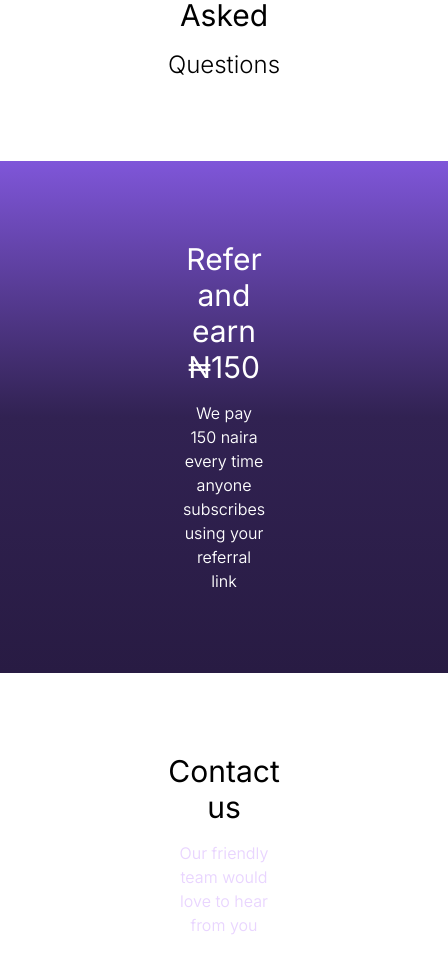
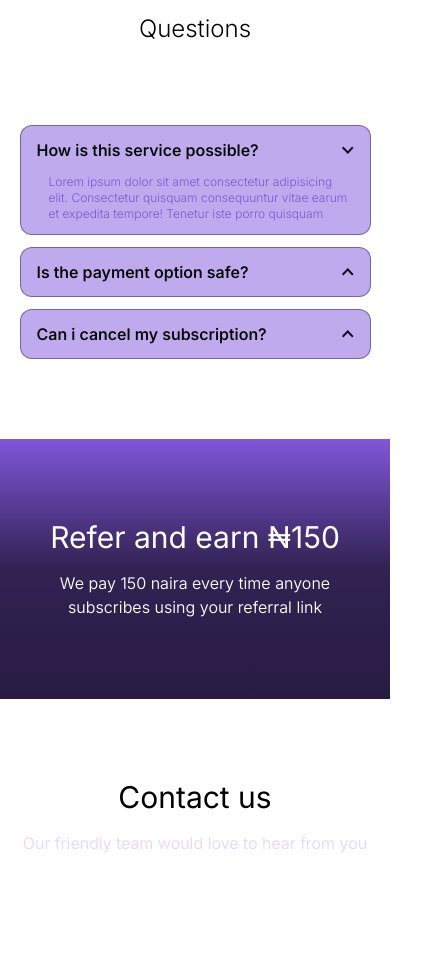
Before and after one commit to Promzy004/Bargain-project, a React (Vite) app: page / in a window 390 px wide. Shown: the part 3440-4413 px from the top of the page, 448 px wide, since content can reach past the window. After the commit the page ends 4375 px from the top, so only its background shows below. Built offline with nearby package versions, Linux system fonts and the light colour scheme.

Commit message:
faq section styled

```diff
--- /dev/null
+++ b/src/components/cards/faq.jsx
@@ -0,0 +1,16 @@
+import { style } from 'framer-motion/client';
+import arrow from '../../assets/images/arrow_icon.png';
+
+const FAQs = ({question, answer, handClick, index, answer_style, arrow_style}) => {
+    return (
+        <div className="bg-custompurple3/50 text-start border-[1.5px] border-custompurple2/50 rounded-xl lg:w-2/4 md:w-5/6 w-[90%]  py-3 px-4 flex flex-col items-start gap-3" onClick={() => handClick(index)}>
+            <div className='flex justify-between w-full items-center'>
+                <h3 className="font-[550] md:text-lg text-base">{question}</h3>
+                <img src={arrow} alt="" className={`md:h-[10px] h-[8px] ${arrow_style}`} />
+            </div>
+            <p className={`font-light md:text-sm text-xs text-custompurple3 pl-3 ${answer_style}`}>{answer}</p>
+        </div>
+    );
+}
+
+export default FAQs;
--- a/src/pages/home.jsx
+++ b/src/pages/home.jsx
@@ -14,6 +14,7 @@ import cruchyroll_icon from '../assets/images/social-icons/cruchyroll-logo.png'
 import netflix_icon from '../assets/images/social-icons/netflix-logo.png'
 import client1 from "../assets/images/client1.png"
 import client2 from "../assets/images/client2.png"
+import FAQs from "../components/cards/faq";
 
 const Home = () => {
 
@@ -79,17 +80,48 @@ const Home = () => {
         },
     ]
 
+    const faqs_data = [
+        {
+            question: 'How is this service possible?',
+            answer: 'Lorem ipsum dolor sit amet consectetur adipisicing elit. Consectetur quisquam consequuntur vitae earum et expedita tempore! Tenetur iste porro quisquam',
+            id: 1
+        },
+        {
+            question: 'Is the payment option safe?',
+            answer: 'Lorem ipsum dolor sit amet consectetur adipisicing elit. Consectetur quisquam consequuntur vitae earum et expedita tempore! Tenetur iste porro quisquam',
+            id: 2
+        },
+        {
+            question: 'Can i cancel my subscription?',
+            answer: 'Lorem ipsum dolor sit amet consectetur adipisicing elit. Consectetur quisquam consequuntur vitae earum et expedita tempore! Tenetur iste porro quisquam',
+            id: 3
+        },
+    ]
+
+
+    //state for managing the tesimonial slider
     const [index, setIndex] = useState(0);
 
+    //useEffect that triggers when a change of state occur
+    useEffect(() => {
 
-    useEffect(() => {
+        //setTimeout used to set a timer when the next slider should display
         const interval = setTimeout(() => {
             setIndex(prev => (prev < testimonial_data.length - 2 ? prev + 2 : 0))
-            console.log(index)
         }, 6000)
 
+        //setTimeout cleanup, this cleans up the timeout when it is unmount
         return () => clearTimeout(interval);
     })
+
+    const [faqIndex, setFaqIndex] = useState(0)
+
+    const handleFaqClick = (index) => {
+        setFaqIndex(index)
+    }
+
+    console.log(faqIndex)
+
 
 
 
@@ -110,14 +142,6 @@ const Home = () => {
                     <img src={youtube_icon} alt="streaming platform icons" className="w-full imgs img4" />
                     <img src={cruchyroll_icon} alt="streaming platform icons" className="w-full imgs img5" />
                     <img src={netflix_icon} alt="streaming platform icons" className="w-full imgs img6" />
-
-                    {/* duplicate for a loop */}
-                    {/* <img src={apple_icon} alt="streaming platform icons" className="w-full img1" />
-                    <img src={spotify_icon} alt="streaming platform icons" className="w-full img2" />
-                    <img src={prime_icon} alt="streaming platform icons" className="w-full img3" />
-                    <img src={youtube_icon} alt="streaming platform icons" className="w-full img4" />
-                    <img src={cruchyroll_icon} alt="streaming platform icons" className="w-full img5" />
-                    <img src={netflix_icon} alt="streaming platform icons" className="w-full img6" /> */}
                 </div>
             </section>
 
@@ -142,17 +166,6 @@ const Home = () => {
                     <div className="px-5">
                         <Headings title1={headings[1]['title1']} title2={headings[1]['title2']} text={headings[1]['text']} />
                     </div>
-                    {/* <div className="md:w-auto bg-red-300 lg:w-5/6 w-[70%] mx-auto px-14 grid md:grid-cols-[1fr_1fr] md:grid-rows-2 grid-cols-[1fr_1fr_1fr] gap-6">
-                        <StarterCard />
-                        <StarterCard />
-                        <StarterCard />
-                    </div> */}
-                    {/* <div className="md:w-auto bg-red-300 overflow-auto w-full lg:w-5/6 mx-auto md:px-12 px-[25vw] grid xl:grid-cols-3 xl:grid-rows-1 md:grid-cols-[1fr_1fr] md:grid-rows-2 grid-cols-[1fr_1fr_1fr] gap-6">
-                        <StarterCard />
-                        <StarterCard />
-                        <StarterCard />
-                    </div> */}
-
                     <div className="overflow-auto w-full">
                         <div className="sm:px-0 gap-6 sm:w-full w-64 mx-auto flex sm:flex-wrap sm:justify-center">
                             <StarterCard />
@@ -160,12 +173,6 @@ const Home = () => {
                             <StarterCard />
                         </div>
                     </div>
-
-                    {/* <div className="flex bg-red-400 sm:flex-wrap sm:justify-center overflow-hidden gap-6 w- mx-auto px-[25vw]">
-                        <StarterCard />
-                        <StarterCard />
-                        <StarterCard />
-                    </div> */}
                     <Button href='' text='Get Started Now'/>
                 </div>
             </section>
@@ -191,15 +198,20 @@ const Home = () => {
                 </div>
             </section>
 
-            <section id="scroll" className="w-full px-56 flex flex-col gap-20 items-center justify-center py-20 text-center">
+            <section id="scroll" className="w-full flex flex-col gap-20 items-center justify-center py-20 text-center">
                 <Heading2 color="text-black" title={heading2[1]['title']} desc={heading2[1]['desc']} style='text-2xl font-light'/>
+                <div className="w-full flex flex-col items-center gap-3">
+                    {faqs_data.map((faq, index) => (
+                        <FAQs key={index} question={faq.question} answer={faq.answer} index={index} handClick={handleFaqClick} answer_style={faqIndex == index ? 'flex' : 'hidden'} arrow_style={faqIndex == index ? 'transform rotate-y-180 duration-500' : ''} />
+                    ))}
+                </div>
             </section>
 
-            <section id="scroll" className="w-full bg-custom-gradient px-56 flex flex-col gap-20 items-center justify-center py-20 text-center">
+            <section id="scroll" className="w-full bg-custom-gradient lg:px-56 px-5 flex flex-col gap-20 items-center justify-center py-20 text-center">
                 <Heading2 color="text-white" title={heading2[2]['title']} desc={heading2[2]['desc']} />
             </section>
 
-            <section id="scroll" className="w-full px-56 flex flex-col gap-20 items-center justify-center py-20 text-center">
+            <section id="scroll" className="w-full flex flex-col lg:px-56 px-5 gap-20 items-center justify-center py-20 text-center">
                 <Heading2 color="text-black" title={heading2[3]['title']} desc={heading2[3]['desc']} style='text-purple-200 text-bold' />
             </section>
 
--- a/tailwind.config.js
+++ b/tailwind.config.js
@@ -1,3 +1,5 @@
+import { transform } from 'framer-motion'
+
   /** @type {import('tailwindcss').Config} */
   export default {
     content: [
@@ -21,10 +23,17 @@
             '100%' : {color: 'purple'},
           }
         },
-        animation: {
-          'pulse': 'pulse 1s linear infinite',
+
+        rotate: {
+          'x-180': '180deg',
         }
       },
     },
-    plugins: [],
+    plugins: [
+      function ({ addUtilities }) {
+        addUtilities ({
+          '.rotate-y-180': {transform: 'rotateX(180deg)'},
+        })
+      }
+    ],
   }
```
Also changed, not shown: src/assets/images/arrow_icon.png (added).
